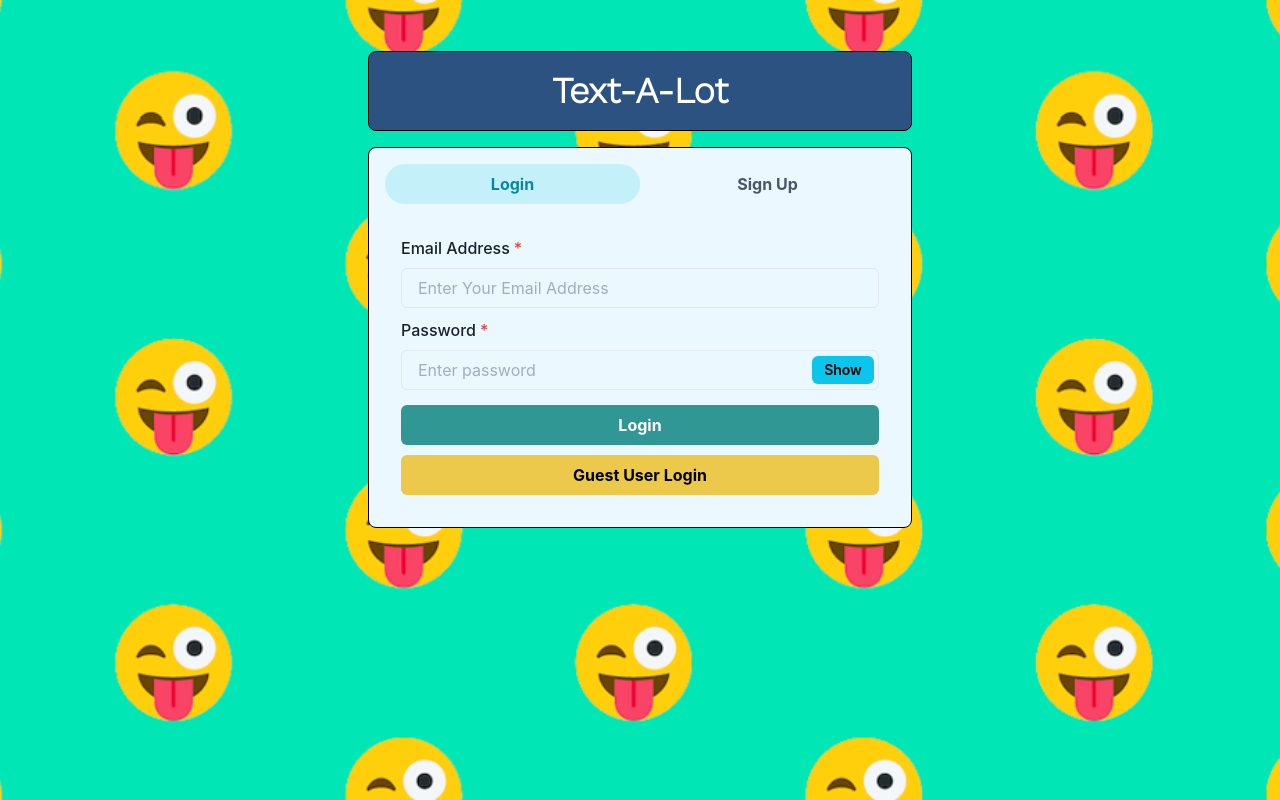
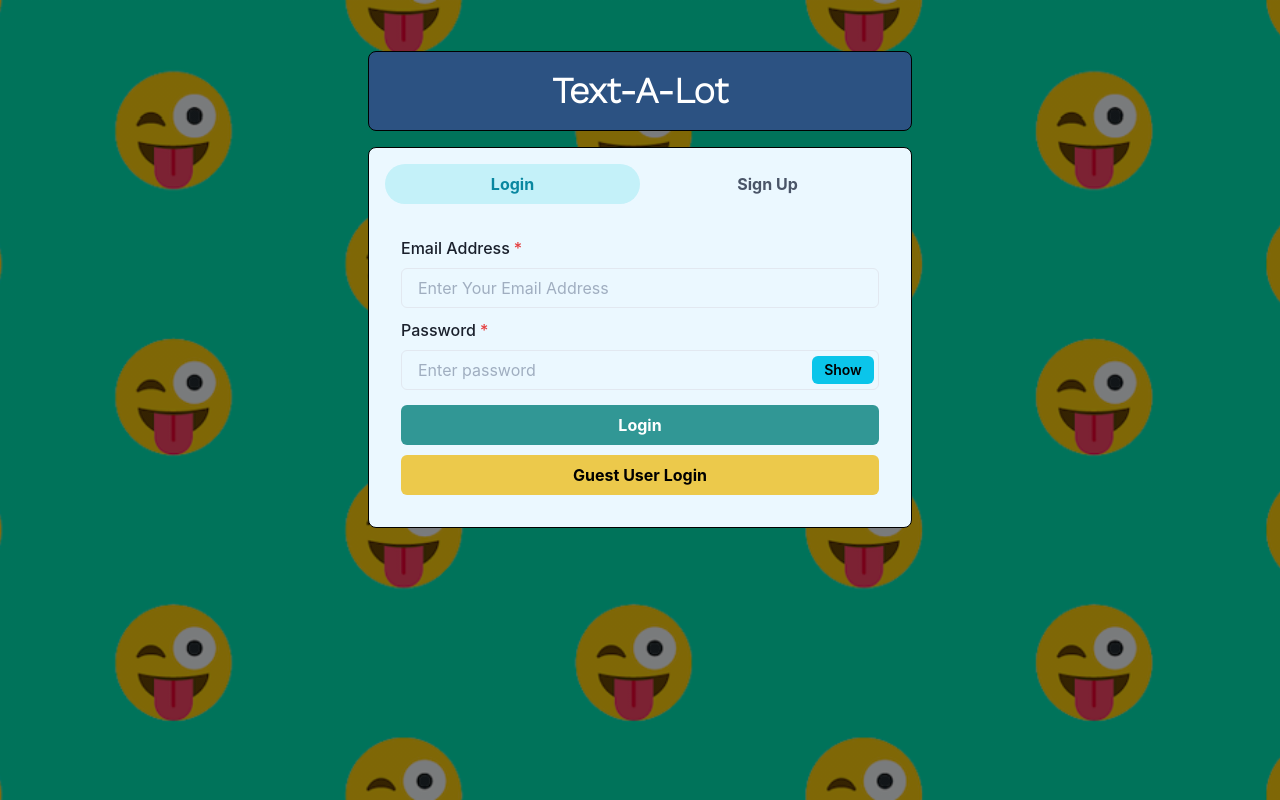
Before and after one commit to dreampanda5127/mern-chat, a React (Create React App) app in the folder frontend/: page / in a window 1280 px wide. Built offline with nearby package versions, Linux system fonts and the light colour scheme.

Commit message:
Background styling and screenshot updated

```diff
--- a/frontend/src/App.css
+++ b/frontend/src/App.css
@@ -4,7 +4,7 @@
 .App {
   min-height: 100vh;
   display: flex;
-  background-image: url("./bg4.png");
+  background-image: linear-gradient( rgba(0, 0, 0, 0.5), rgba(0, 0, 0, 0.5) ),url("./bg4.png");
   background-position: center;
   background-size: cover;
 }
```
Also changed, not shown: 1 other file (tests, documents, lock files or other folders).
